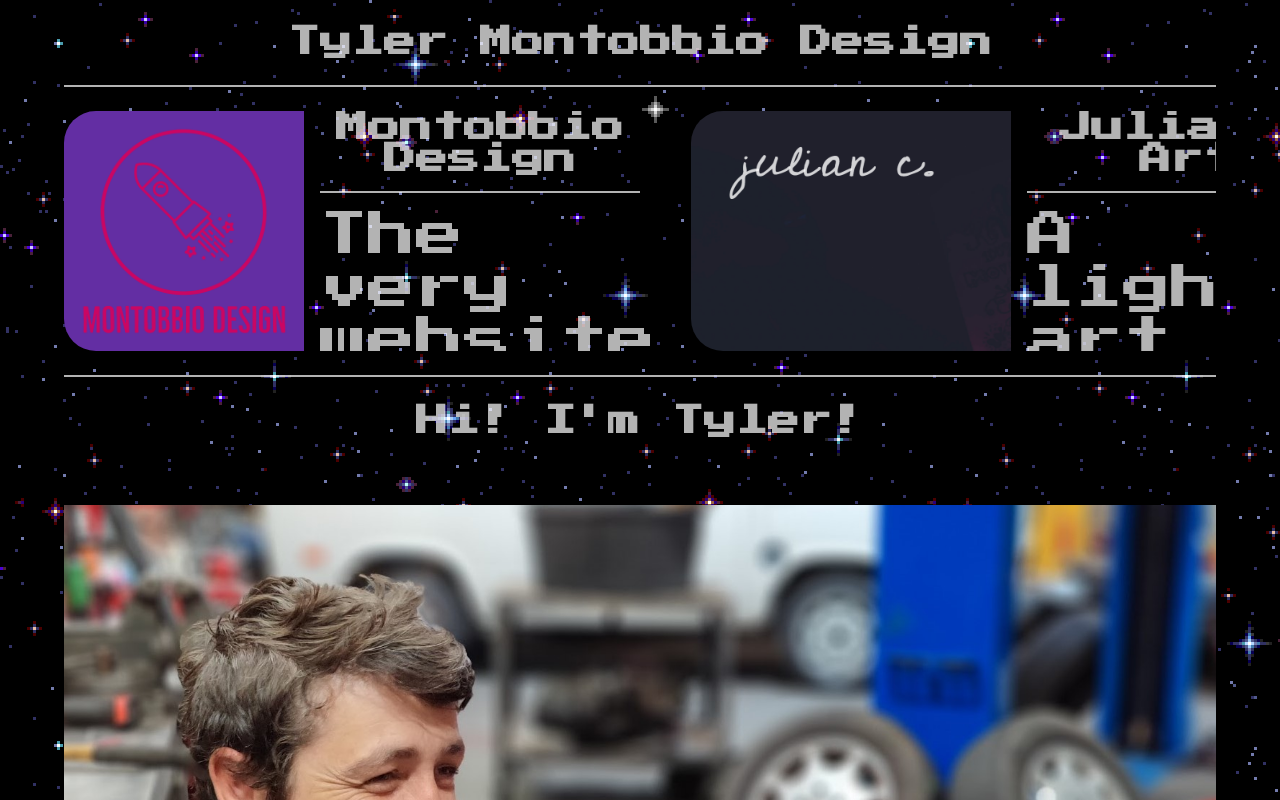
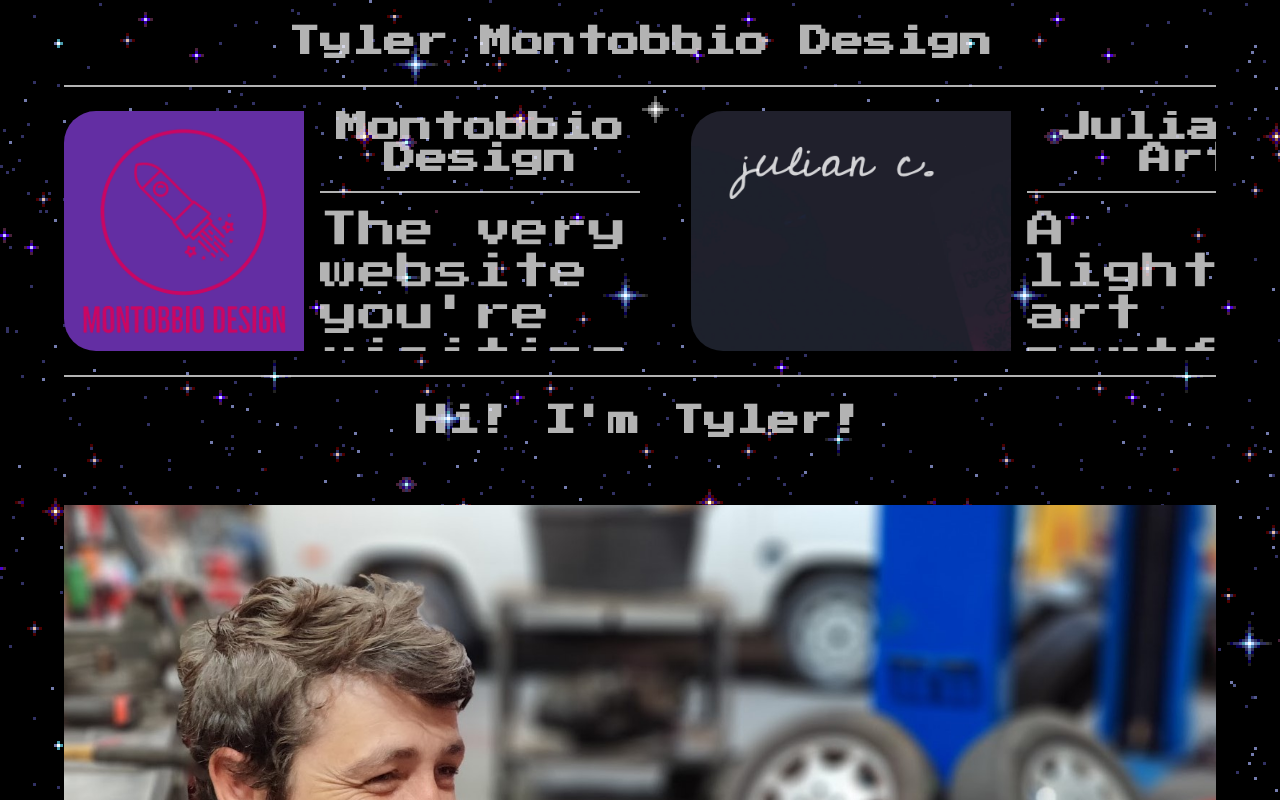
Before and after one commit to tmontobbio/tmontobbio-dev-v2, a React (Create React App) app: page / in a window 1280 px wide. Shown: the top 800 px of the page. Built offline with nearby package versions, Linux system fonts and the light colour scheme.

Commit message:
css fonts

```diff
--- a/src/app/about/About.css
+++ b/src/app/about/About.css
@@ -25,7 +25,7 @@
 }
 
 #about p {
-    font-size: 1.5em;
+    font-size: 1.1vw;
     line-height: 1.25em;
     text-align: center;
 }
--- a/src/app/projects/Projects.js
+++ b/src/app/projects/Projects.js
@@ -29,7 +29,7 @@ export default function Projects() {
             url: "https://moviehunter.tmontobbio.dev/"
         },
         {
-            title: "App4",
+            title: "DogIM",
             img: dogIm,
             description: "A fun dog themed Instant messenger clone I built also while attending Flatiron School.  This project was my first full-stack web app, future features will include websockets for instant updates to messages.  Currently functions like a forum, requiring a refresh to see changes.",
             url: "https://dogim.tmontobbio.dev/"
--- a/src/app/projects/project/Project.css
+++ b/src/app/projects/project/Project.css
@@ -23,7 +23,7 @@
 
 .project p {
     line-height: 1.1em;
-    font-size: 3em;
+    font-size: .85vw;
 }
 
 .project img {
@@ -40,4 +40,9 @@
     animation: pop 1s infinite;
 }
 
-@media (max-width: 1440px) {}
+@media (max-width: 1440px) {
+
+    .project p {
+        font-size: 3vw;
+    }
+}
```
